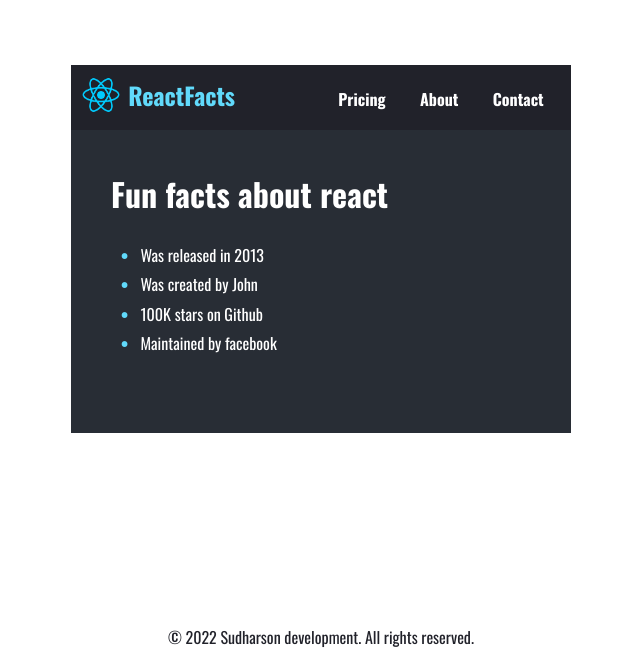
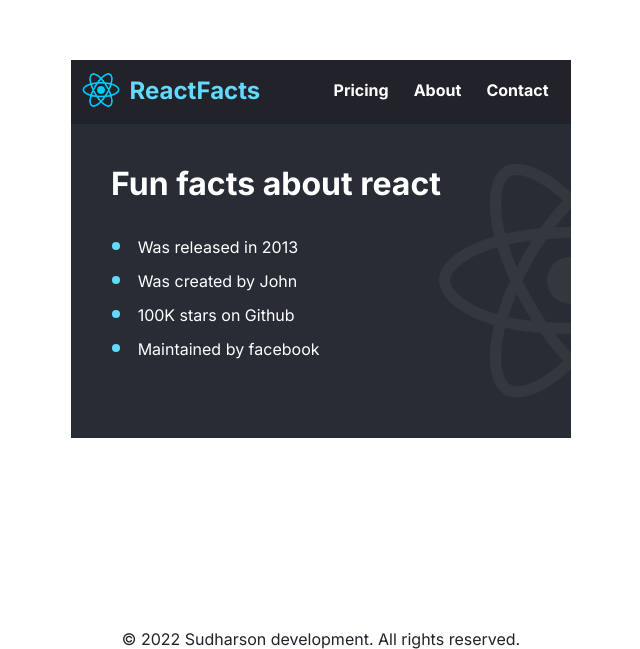
Before and after one commit to sudharson-31/Scrimba_exercises, a plain HTML site: page index.html in a window 1280 px wide. Shown: the part 151-800 px from the top of the page, without its empty margins (319-959 px from the left). Drawn offline with nearby package versions, Linux system fonts and the light colour scheme.

Commit message:
list using marker and changed font family

```diff
--- a/assets/CSS/style.scss
+++ b/assets/CSS/style.scss
@@ -1,5 +1,5 @@
-@import url('https://fonts.googleapis.com/css2?family=Oswald:wght@400;700&display=swap');
-$font: 'Oswald', sans-serif;
+@import url('https://fonts.googleapis.com/css2?family=Inter:wght@400;700&display=swap');
+$font: 'Inter', sans-serif;
 
 *{
     margin: 0;
@@ -40,7 +40,7 @@ $font: 'Oswald', sans-serif;
     width: 50%;
     justify-content: space-around;
     float: right;
-    line-height: 300%;
+    line-height: 250%;
 }
 .image{
     width: 40px;
@@ -52,6 +52,7 @@ $font: 'Oswald', sans-serif;
     padding-left: 8%;
     padding-top: 8%;
     padding-bottom: 15%;
+    background: url('../../react-icon-large.png') right no-repeat;
     h1{
         padding-bottom: 2%;
     }
@@ -59,19 +60,14 @@ $font: 'Oswald', sans-serif;
         width: max-content;
         padding-top: 3%;
         padding-left: 5%;
-        list-style: none;
     }
     ul > li{
        width: max-content;
         padding: 2%;
     }
-    ul li::before {
-        content: "\2022";
+    ul li::marker {
         color: #61DAFB;
-        font-weight: bold;
-        display: inline-block;
-        width: 1em;
-        margin-left: -1em;
+        font-size: 1.5em;
       }
 }
 .footer{
```
Also changed, not shown: assets/CSS/style.css, react-icon-large.png (added), 1 other file.
